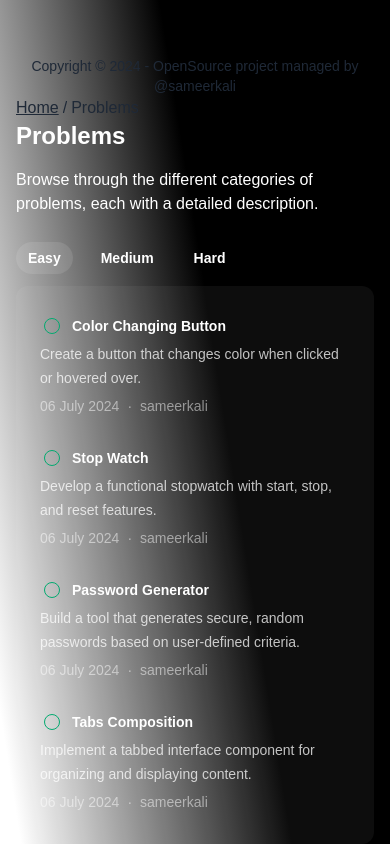
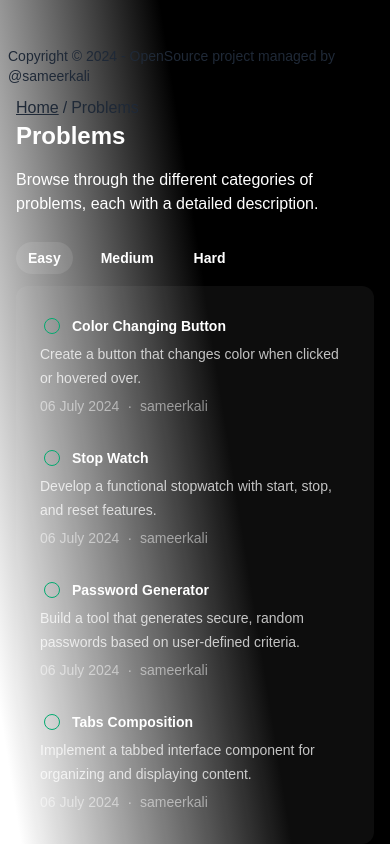
Before and after one commit to sameerkali/React_coding_round_practice, a React (Vite) app: page /problems in a window 390 px wide. Built offline with nearby package versions, Linux system fonts and the light colour scheme.

Commit message:
fix header for the current page

```diff
--- a/src/Components/Header.jsx
+++ b/src/Components/Header.jsx
@@ -1,24 +1,22 @@
-import React from 'react'
+import React from 'react';
 
 const Header = () => {
   return (
-    <footer className="footer footer-center mt-10 text-base-content p-4">
-      <aside>
+    <footer className="footer w-full mt-10 text-base-content py-4 sm:pr-9 sm:pc-0 px-2  ">
+      <aside className="text-left">
         <p>
-          Copyright © {new Date().getFullYear()} - OpenSource {" "}
-
-          <a href="https://github.com/sameerkali/React_coding_round_practice" target="_blank">
+          Copyright © {new Date().getFullYear()} - OpenSource{" "}
+          <a href="https://github.com/sameerkali/React_coding_round_practice" target="_blank" rel="noopener noreferrer">
             project{" "}
           </a>
-           managed by{" "}
-          <a href="https://github.com/sameerkali" target="_blank">
+          managed by{" "}
+          <a href="https://github.com/sameerkali" target="_blank" rel="noopener noreferrer">
             @sameerkali{" "}
           </a>
         </p>
-
       </aside>
     </footer>
-  )
-}
+  );
+};
 
-export default Header
+export default Header;
--- a/src/Components/allProblems/ProblemsPage.jsx
+++ b/src/Components/allProblems/ProblemsPage.jsx
@@ -26,9 +26,9 @@ export default function ProblemsPage() {
 
   return (
     <div className="flex flex-col w-full items-center pt-24 px-4 bwgradient h-screen">
-    <div className="absolute top-0 ">
+    <div className="absolute top-[-10px]">
 
-    <Header/>
+      <Header />
     </div>
       <div className="w-full max-w-md flex flex-col h-full">
         <div className="mb-6 h-[8rem]">
```
